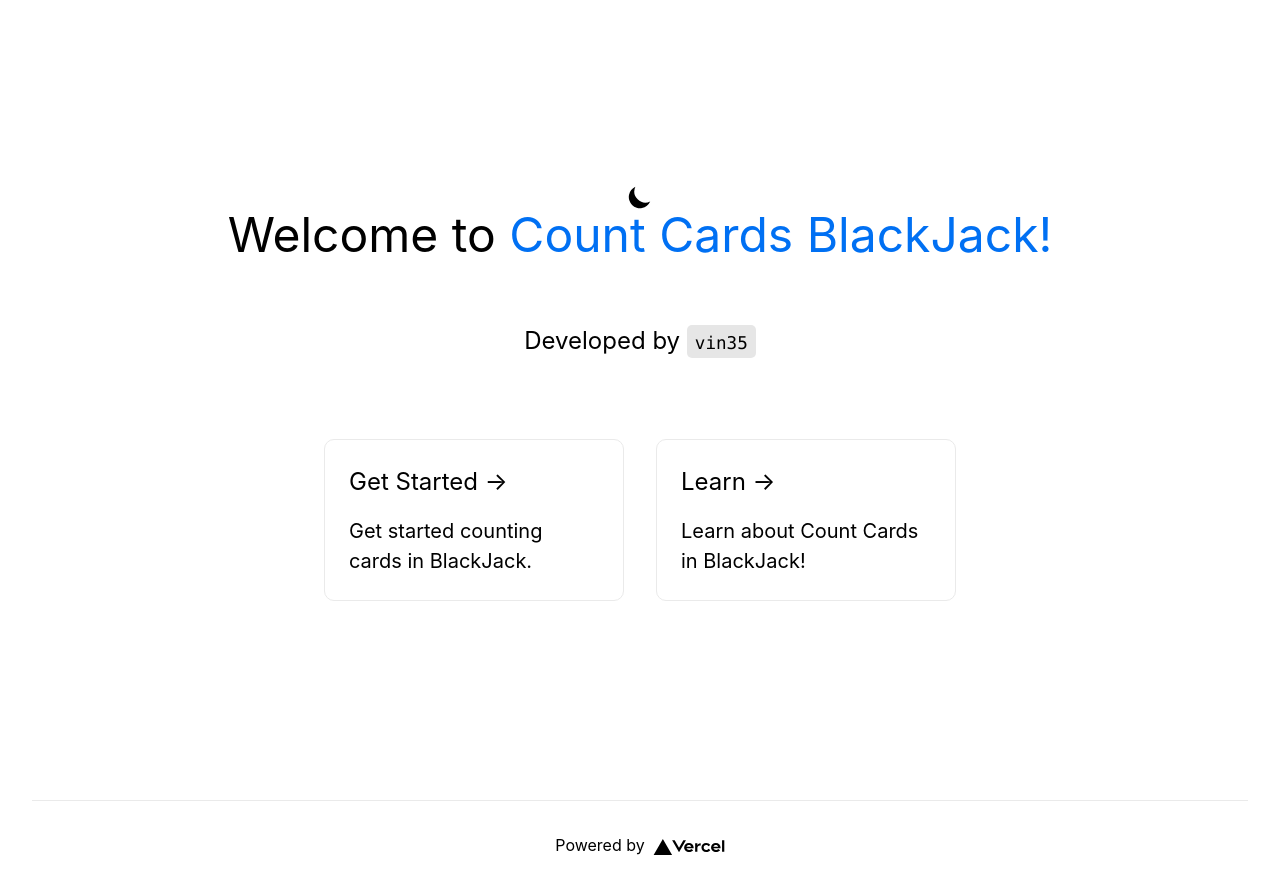
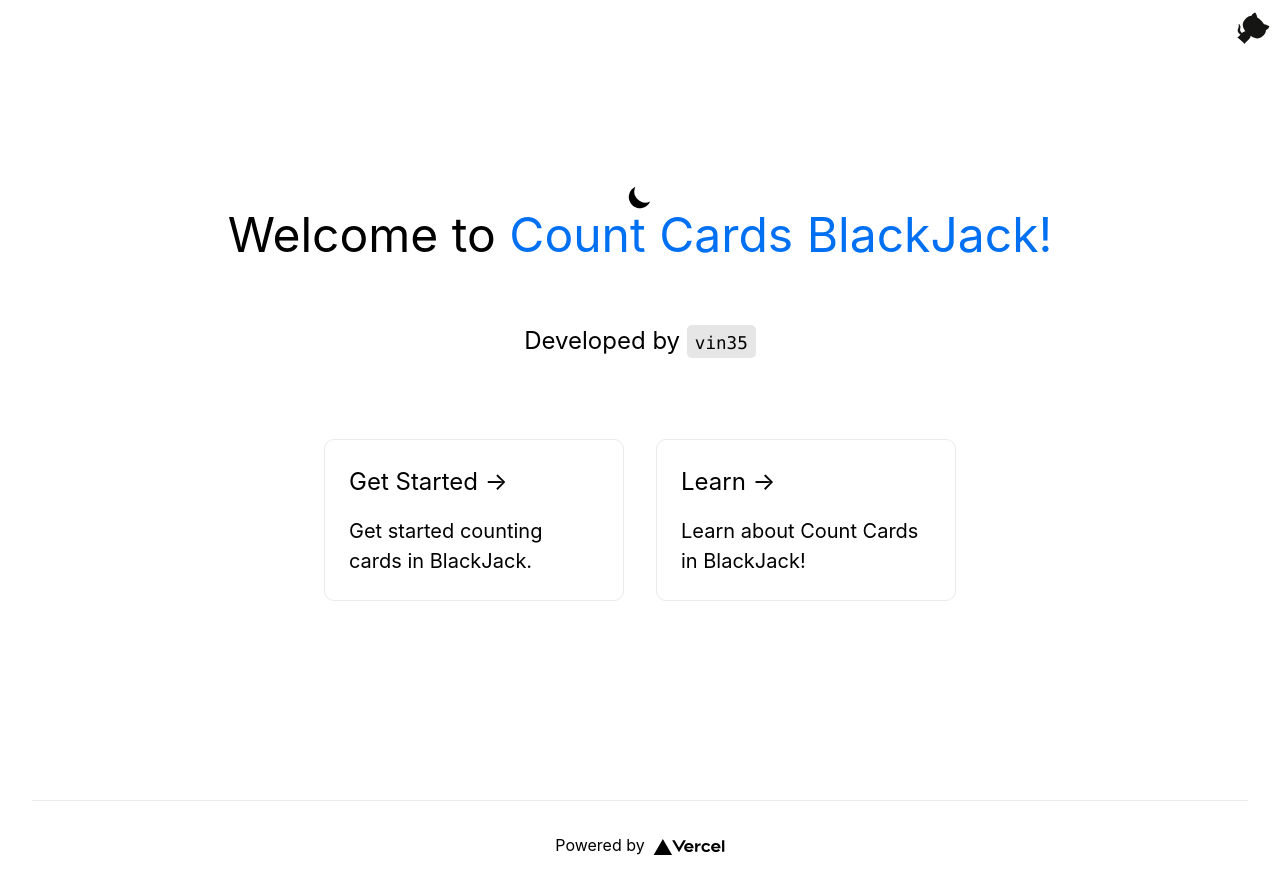
Before and after one commit to vin350/CountCardsBJ, a Next.js app: page / in a window 1280 px wide. Built offline with nearby package versions, Linux system fonts and the light colour scheme.

Commit message:
add ViewSource

```diff
--- /dev/null
+++ b/components/view-source.js
@@ -0,0 +1,28 @@
+import { svg, arm , img} from './view-source.module.css'
+
+const ViewSource = () => (
+    <svg
+        xmlns="http://www.w3.org/2000/svg"
+        width="80"
+        height="80"
+        viewBox="0 0 250 250"
+        fill="#151513"
+        className={svg}
+    >
+        <a
+            title="View Source"
+            target="_blank"
+            href={`https://github.com/vin350/CountCardsBJ`}
+            className={img}
+        >
+            <path d="M0 0l115 115h15l12 27 108 108V0z" fill="#fff" />
+            <path
+                className={arm}
+                d="M128 109c-15-9-9-19-9-19 3-7 2-11 2-11-1-7 3-2 3-2 4 5 2 11 2 11-3 10 5 15 9 16"
+            />
+            <path d="M115 115s4 2 5 0l14-14c3-2 6-3 8-3-8-11-15-24 2-41 5-5 10-7 16-7 1-2 3-7 12-11 0 0 5 3 7 16 4 2 8 5 12 9s7 8 9 12c14 3 17 7 17 7-4 8-9 11-11 11 0 6-2 11-7 16-16 16-30 10-41 2 0 3-1 7-5 11l-12 11c-1 1 1 5 1 5z" />
+        </a>
+    </svg>
+)
+
+export default ViewSource
--- /dev/null
+++ b/components/view-source.module.css
@@ -0,0 +1,48 @@
+.svg {
+  position: absolute;
+  top: 0;
+  right: 0;
+}
+.arm {
+  transform-origin: 130px 106px;
+}
+
+.img:hover .arm {
+  animation: wave 560ms ease-in-out;
+}
+
+@keyframes wave {
+  0% {
+    transform: rotate(0deg);
+  }
+
+  20% {
+    transform: rotate(-25deg);
+  }
+
+  40% {
+    transform: rotate(10deg);
+  }
+
+  60% {
+    transform: rotate(-25deg);
+  }
+
+  80% {
+    transform: rotate(10deg);
+  }
+
+  100% {
+    transform: rotate(0deg);
+  }
+}
+
+@media (max-width: 500px) {
+  .img:hover .arm {
+    animation: none;
+  }
+
+  .img:hover .arm {
+    animation: wave 560ms ease-in-out;
+  }
+}
--- a/pages/count.js
+++ b/pages/count.js
@@ -1,3 +1,4 @@
+import ViewSource from '../components/view-source'
 import Header from '../components/Header';
 import Footer from '../components/Footer';
 import Image from 'next/image';
@@ -76,6 +77,7 @@ export default function Home() {
 	return (
 		<div className={styles.container}>
 			<Header />
+			<ViewSource />
 
 			<main className={styles.main}>
 				<p className={styles.description}>
@@ -87,9 +89,9 @@ export default function Home() {
 					{cards.map(c => {
 						let src = '/cards/' + c + '.png';
 						return (
-							<div className={styles.card}>
+							<div className={styles.card} key={c}>
 								<div className="flex justify-center">
-									<Image src={src} alt="card" width={50} height={75} />
+									<Image src={src} alt="card" width={50} height={75} priority />
 								</div>
 								<div>
 									<p id={c} className="text-center">0</p>
--- a/pages/index.js
+++ b/pages/index.js
@@ -1,3 +1,4 @@
+import ViewSource from '../components/view-source'
 import Header from '../components/Header';
 import Footer from '../components/Footer';
 import Link from 'next/link';
@@ -32,6 +33,7 @@ export default function Home() {
 	return (
 		<div className={styles.container}>
 			<Header />
+			<ViewSource />
 
 			<main className={styles.main}>
 				{renderThemeChanger()}
```
